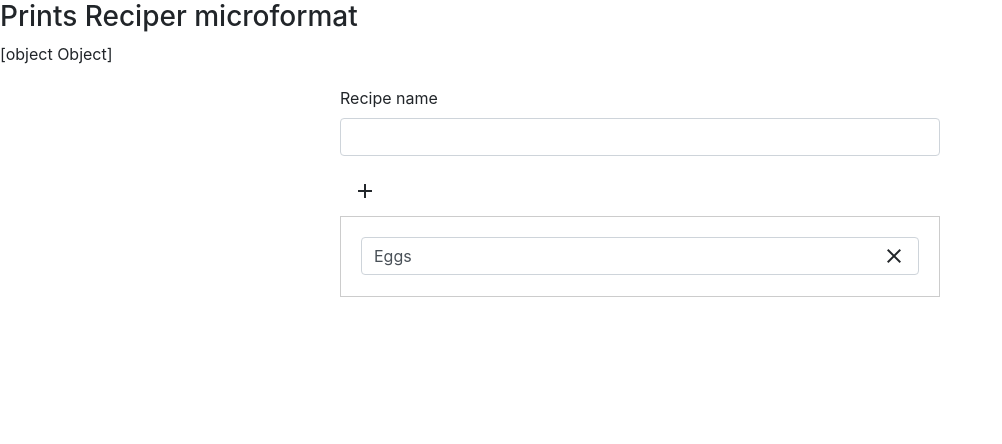
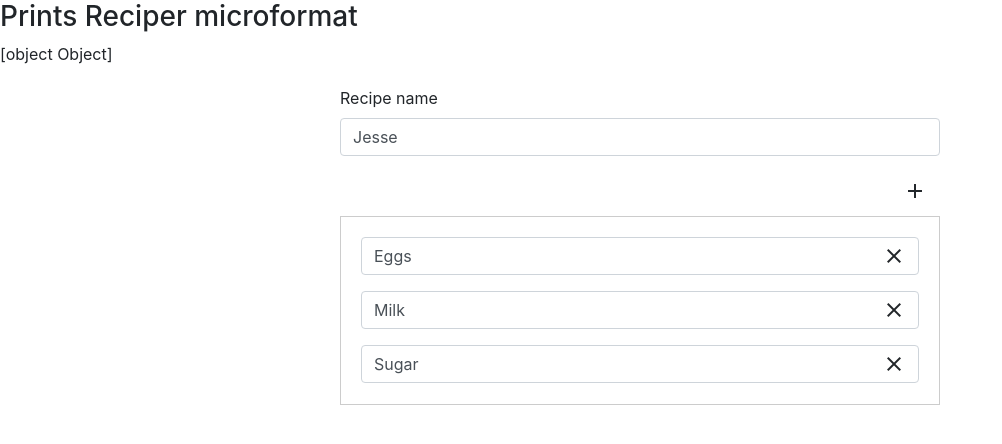
Before and after one commit to Gunzalez/recipe-builder, a React (Create React App) app: page / in a window 1280 px wide. Shown: the top 444 px of the page, without its empty margins (0-1002 px from the left). Built offline with nearby package versions, Linux system fonts and the light colour scheme.

Commit message:
broken mapping

```diff
--- a/src/components/Ingredient/Ingredient.js
+++ b/src/components/Ingredient/Ingredient.js
@@ -1,20 +1,22 @@
 import React from 'react';
 
-const ingredient = ({ ingredient, changeIngredient, removeIngredient }) => {
+const ingredient = ({ dataId, ingredient, removeIngredient }) => {
     return (
         <div className='form-group'>
             <div className='ingredient-row'>
 
                 <input type='text'
-                    className='form-control'
-                    value={ingredient}
-                    placeholder={'New ingredient'}
-                    onChange={changeIngredient} />
+                    className='ingredient form-control'
+                    name={`ingredient${dataId}`}
+                    id={`ingredient${dataId}`}
+                    defaultValue={ingredient}
+                    data-id={dataId} />
 
                 <button className='btn btn-default'
                     onClick={removeIngredient}>
                     <i className="material-icons">clear</i>
                 </button>
+
             </div>
         </div>
     );
--- a/src/containers/RecipeBuilder/RecipeBuilder.js
+++ b/src/containers/RecipeBuilder/RecipeBuilder.js
@@ -6,33 +6,38 @@ import Ingredient from '../../components/Ingredient/Ingredient';
 
 class RecipeBuilder extends Component {
     state = {
-        name: '',
-        ingredients: [
-            'Eggs'
-        ],
+        name: 'Jesse',
+        ingredients: ['Eggs', 'Milk', 'Sugar'],
         additionalContent: []
     }
 
-    changeNameHandler = (event) => {
-        const name = event.target.value
-        this.setState({ name })
+    addIngredient = () => {
+        // this.setState({ ingredients: ['', ...this.state.ingredients] }, () => { console.log(this.state) });
+        this.setState((prevState)=>({
+            ingredients : ['', ...prevState.ingredients]
+        }));
     }
 
-    addIngredient = () => {
-        this.setState({ ingredients: ['', ...this.state.ingredients] })
-    }
-
-    changeIngredientHandler = (e, idx) => {
-        const value = e.target.value;
-        const ingredients = [...this.state.ingredients];
-        ingredients[idx] = value;
-        this.setState({ ingredients });
+    formChangeHandler = (e) => {
+        const elmClassName = e.target.className.split(' ')[0];
+        switch(elmClassName){
+            case 'ingredient':
+                const ingredients = [...this.state.ingredients];
+                ingredients[e.target.dataset.id] = e.target.value;
+                this.setState({ ingredients }, ()=> { console.log(this.state) });
+                break;
+            default:
+                this.setState({ [elmClassName]: e.target.value }, () => { console.log(this.state) });
+                break;
+        }
     }
 
     removeIngredientHandler = (idx) => {
-        const ingredients = [...this.state.ingredients];
-        ingredients.splice(idx, 1);
-        this.setState({ ingredients });
+        const newIngredients = [...this.state.ingredients];
+        console.log(newIngredients);
+        console.log(newIngredients[idx]);
+        newIngredients.splice(idx, 1);
+        this.setState({ingredients: newIngredients }, () => { console.log(this.state) });
     }
 
     formSubmitHandler = (e) => {
@@ -42,44 +47,49 @@ class RecipeBuilder extends Component {
     render() {
 
         const { state: {
-                name,
-                ingredients,
-                additionalContent
+                name, ingredients
             },
             formSubmitHandler,
-            changeNameHandler,
+            formChangeHandler,
             removeIngredientHandler,
-            changeIngredientHandler,
-            addIngredient } = this;
+            addIngredient
+        } = this;
+
+        let ingredientsList = <p>Please add some ingredients</p>;
+        if(ingredients.length){
+            ingredientsList = ingredients.map((ingredient, idx) => {
+                return <Ingredient
+                    key={idx}
+                    dataId={idx}
+                    ingredient={ingredient}
+                    removeIngredient={()=> { removeIngredientHandler(idx)} } />
+            })
+        }
 
         return (
             <Aux>
                 <ReciperReader recipe={this.state} />
 
-                <form onSubmit={formSubmitHandler}>
+                <form onSubmit={formSubmitHandler} onChange={formChangeHandler}>
+
                     <div className='form-group'>
 
                         <label htmlFor='name'>Recipe name</label>
 
                         <input type='text'
-                            className='form-control'
-                            value={name}
-                            onChange={changeNameHandler} />
+                            className='name form-control'
+                            defaultValue={name} />
                         </div>
 
-                        <button className='btn btn-default'
-                            onClick={addIngredient}>
-                                <i className="material-icons">add</i>
-                        </button>
+                        <div className='text-right'>
+                            <button className='btn btn-default'
+                                onClick={addIngredient}>
+                                    <i className="material-icons">add</i>
+                            </button>
+                        </div>
 
                         <fieldset>
-                            { ingredients.map((ingredient, idx) => {
-                                return <Ingredient
-                                    key={idx}
-                                    ingredient={ingredient}
-                                    removeIngredient={()=> { removeIngredientHandler(idx)}}
-                                    changeIngredient={(e)=> { changeIngredientHandler(e, idx)}} />
-                            })}
+                            { ingredientsList }
                         </fieldset>
                 </form>
             </Aux>
```
